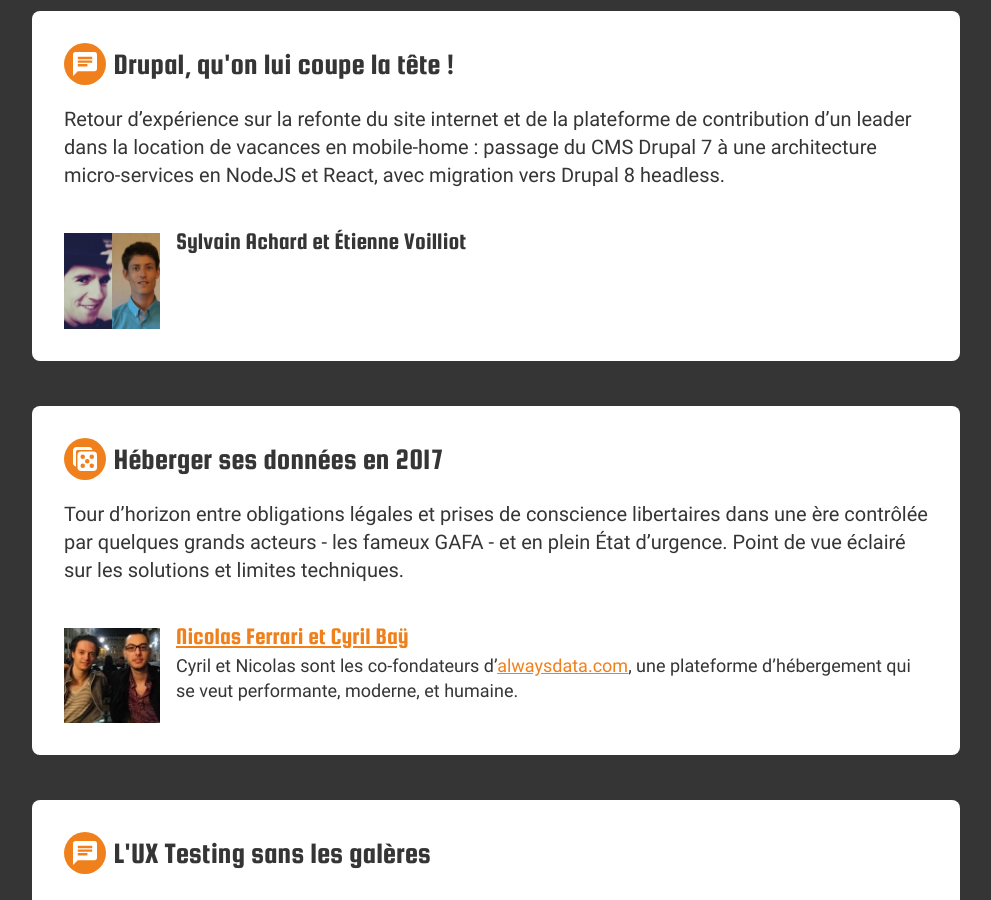
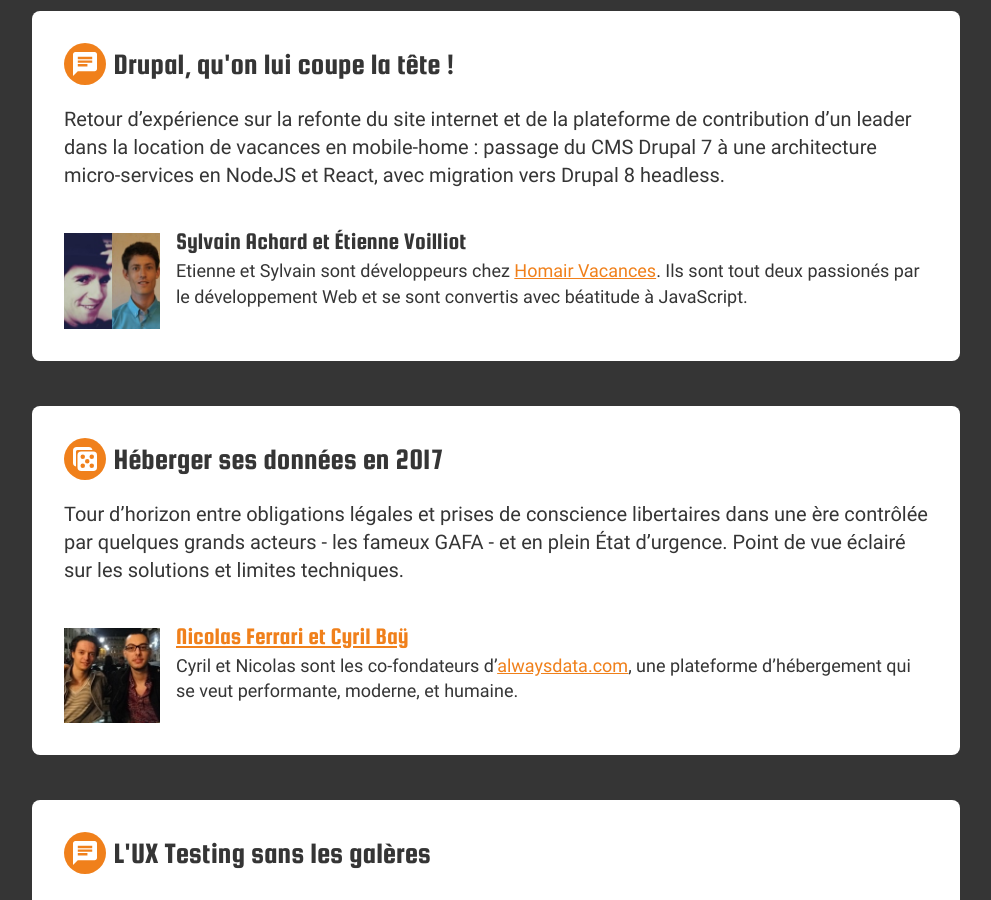
Before and after one commit to sudweb/2017, a Jekyll site: the page built from programme.html, in a window 1280 px wide and 900 px high, scrolled down 3689 px. Shown: the whole window, without its empty margins (144-1135 px from the left). Built offline with Jekyll 4.4.1, drawn with Linux system fonts in a browser that asks for light colours.

Commit message:
bio Etienne et Sylvain

```diff
--- a/_data/speakers.yml
+++ b/_data/speakers.yml
@@ -78,6 +78,7 @@ sabine:
   website: https://medium.com/@SabineSafi
 sylvain_etienne:
   bio: >
+    Etienne et Sylvain sont développeurs chez [Homair Vacances](http://www.homair.com). Ils sont tout deux passionés par le développement Web et se sont convertis avec béatitude à JavaScript.
   name: Sylvain Achard et Étienne Voilliot
   slug: sylvain-achard-et-etienne-voilliot
 valerie:
```
